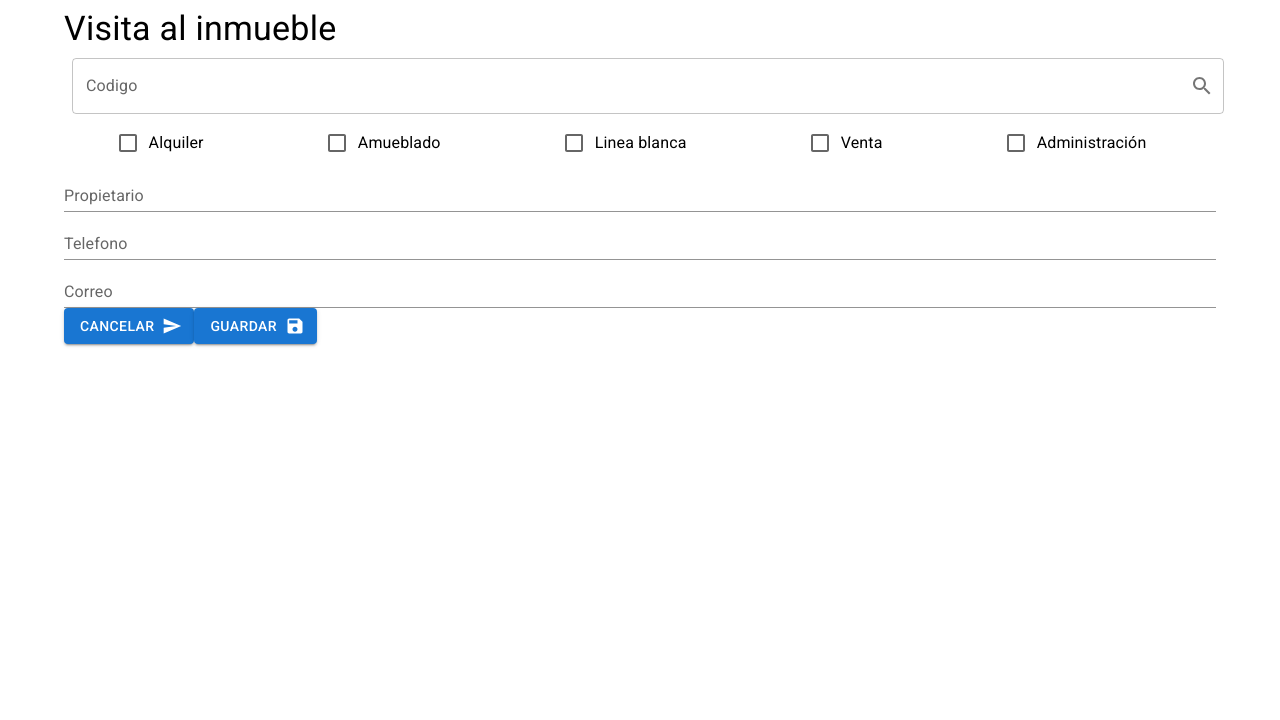
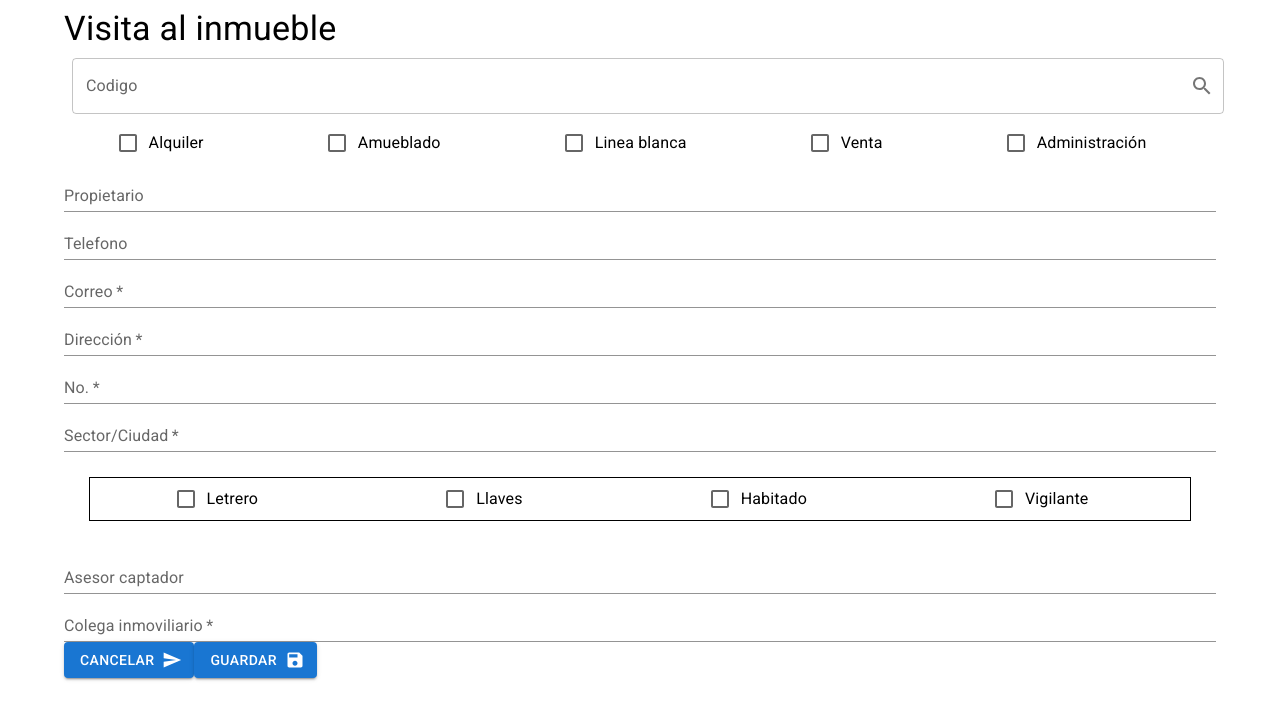
Before and after one commit to gaperaltav/property-visit, a React (Create React App) app: page / in a window 1280 px wide. Shown: the top 720 px of the page. Built offline with nearby package versions, Linux system fonts and the light colour scheme; no server answers.

Commit message:
Adding the others fields

```diff
--- a/src/App.jsx
+++ b/src/App.jsx
@@ -1,37 +1,8 @@
-/* eslint-disable jsx-a11y/click-events-have-key-events */
-import { Container, FormGroup, TextField } from '@mui/material'
-import { collection, getDocs } from 'firebase/firestore/lite'
-import React, { useEffect } from 'react'
-import ActionButtonsFooter from './components/ActionButtonsFooter'
-import PropertyAttibutes from './components/PropertyAttibutes'
-import SearchBar from './components/SearchBar'
-import getDatabase from './db'
+import React from 'react'
+import PropertyVisitForm from './components/PropertyVisitForm'
 
 function App() {
-  const handleOnSave = async () => {
-    const db = getDatabase()
-    const properties = collection(db, 'properties')
-    const docsSnap = await getDocs(properties)
-    const data = docsSnap.docs.map((doc) => doc.data())
-    console.log({ data })
-  }
-
-  useEffect(() => {})
-
-  return (
-    <Container className="App">
-      <SearchBar />
-      <PropertyAttibutes />
-      <FormGroup>
-        <TextField id="outlined-basic" label="Propietario" variant="standard" />
-        <TextField id="outlined-basic" label="Telefono" variant="standard" />
-        <TextField id="outlined-basic" label="Correo" variant="standard" />
-      </FormGroup>
-      <ActionButtonsFooter
-        onSave={handleOnSave}
-      />
-    </Container>
-  )
+  return <PropertyVisitForm />
 }
 
 export default App
--- /dev/null
+++ b/src/components/PropertyElements/index.jsx
@@ -0,0 +1,22 @@
+import React from 'react'
+import { FormGroup, FormControlLabel, Checkbox } from '@mui/material'
+
+const styles = {
+  margin: '25px',
+  display: 'flex',
+  justifyContent: 'space-around',
+  border: '1px solid',
+}
+
+function PropertyElements() {
+  return (
+    <FormGroup sx={styles} row>
+      <FormControlLabel label="Letrero" control={<Checkbox />} />
+      <FormControlLabel label="Llaves" control={<Checkbox />} />
+      <FormControlLabel label="Habitado" control={<Checkbox />} />
+      <FormControlLabel label="Vigilante" control={<Checkbox />} />
+    </FormGroup>
+  )
+}
+
+export default PropertyElements
--- /dev/null
+++ b/src/components/PropertyVisitForm/index.jsx
@@ -0,0 +1,49 @@
+import { collection, getDocs } from 'firebase/firestore/lite'
+import React from 'react'
+import {
+  Box,
+  Container,
+  FormGroup, TextField,
+} from '@mui/material'
+import getDatabase from '../../db'
+import ActionButtonsFooter from '../ActionButtonsFooter'
+import PropertyElements from '../PropertyElements'
+import PropertyAttributes from '../PropertyAttibutes'
+import SearchBar from '../SearchBar'
+
+function PropertyVisitForm() {
+  const handleOnSave = async () => {
+    const db = getDatabase()
+    const properties = collection(db, 'properties')
+    const docsSnap = await getDocs(properties)
+    const data = docsSnap.docs.map((doc) => doc.data())
+    console.log({ data })
+  }
+
+  return (
+    <Container className="App">
+      <SearchBar />
+      <PropertyAttributes />
+
+      <Box>
+        <FormGroup>
+          <TextField id="outlined-basic" label="Propietario" variant="standard" />
+          <TextField id="outlined-basic" label="Telefono" variant="standard" />
+          <TextField type="email" id="outlined-basic" label="Correo" variant="standard" required />
+          <TextField id="outlined-basic" label="Dirección" variant="standard" required />
+          <TextField id="outlined-basic" label="No." variant="standard" required />
+          <TextField id="outlined-basic" label="Sector/Ciudad" variant="standard" required />
+          <PropertyElements />
+          <TextField id="outlined-basic" label="Asesor captador" variant="standard" />
+          <TextField id="outlined-basic" label="Colega inmoviliario" variant="standard" required />
+        </FormGroup>
+      </Box>
+
+      <ActionButtonsFooter
+        onSave={handleOnSave}
+      />
+    </Container>
+  )
+}
+
+export default PropertyVisitForm
```
